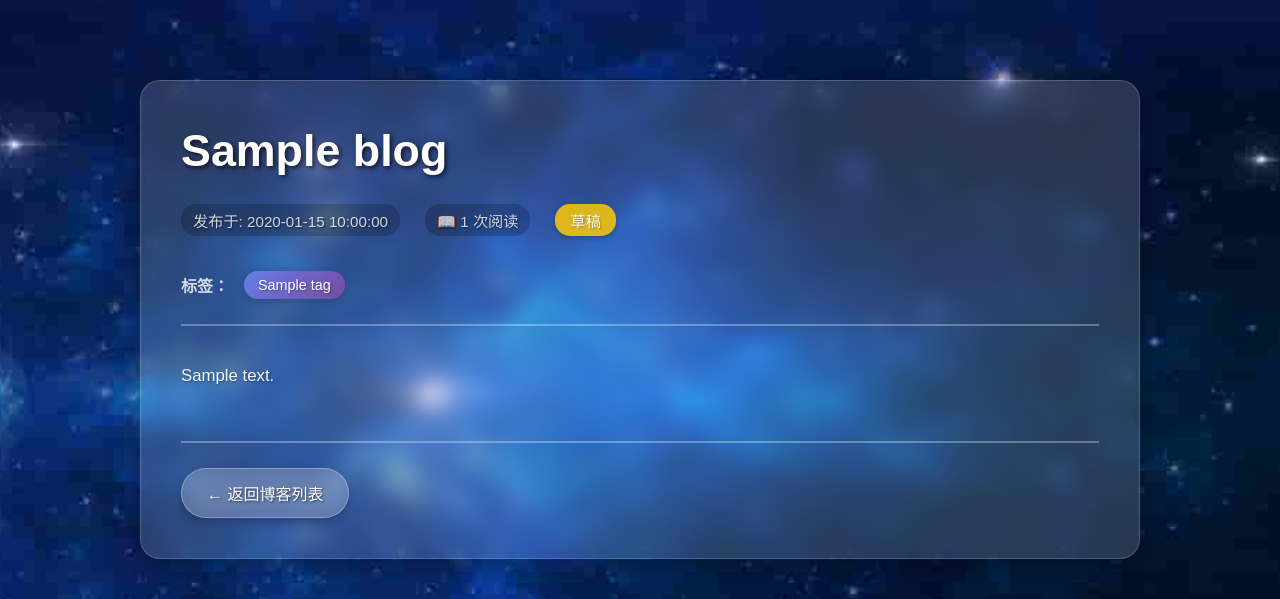
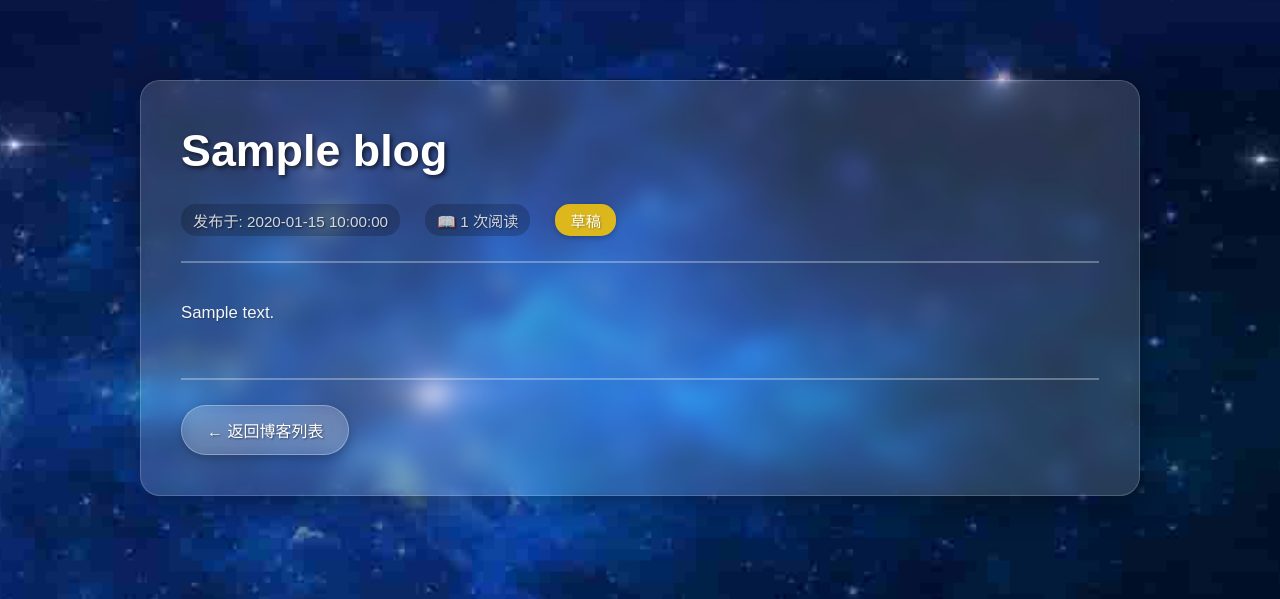
Before and after one commit to Joe-REAL-0/JoeSite, a Flask app: template templates/blog_detail.html in a window 1280 px wide. Shown: the top 599 px of the page. Run offline with Flask 3, Linux system fonts and the light colour scheme; the template is opened without the code that fills it: most values are stand-ins (such as "Sample title", 1, 10 or a date in 2020); some libraries are stand-ins or nearby versions.

Commit message:
优化了博客的显示效果

```diff
--- a/requirements.txt
+++ b/requirements.txt
@@ -17,3 +17,4 @@ Werkzeug==3.1.3
 markdown>=3.5.0
 pymdown-extensions>=10.7.0
 bleach>=6.1.0
+python-markdown-math>=0.8
--- a/static/css/html-style/blog_detail.css
+++ b/static/css/html-style/blog_detail.css
@@ -81,47 +79,6 @@ body {
     text-shadow: 1px 1px 2px rgba(0, 0, 0, 0.3);
     box-shadow: 0 2px 5px rgba(0, 0, 0, 0.2);
 }
-
-/* 标签区域样式 */
-.blog-tags-section {
-    margin-top: 20px;
-    padding-top: 15px;
-    display: flex;
-    align-items: center;
-    gap: 15px;
-    flex-wrap: wrap;
-}
-
-.tags-label {
-    font-size: 1em;
-    color: rgba(255, 255, 255, 0.8);
-    font-weight: 600;
-}
-
-.blog-tags {
-    display: flex;
-    flex-wrap: wrap;
-    gap: 8px;
-}
-
-.blog-tag {
-    display: inline-block;
-    padding: 6px 14px;
-    background: linear-gradient(135deg, #667eea 0%, #764ba2 100%);
-    border-radius: 15px;
-    font-size: 0.9em;
-    color: white;
-    font-weight: 500;
-    text-shadow: 1px 1px 2px rgba(0, 0, 0, 0.3);
-    transition: all 0.3s ease;
-    box-shadow: 0 2px 8px rgba(0, 0, 0, 0.2);
-}
-
-.blog-tag:hover {
-    transform: translateY(-2px) scale(1.05);
-    box-shadow: 0 4px 12px rgba(102, 126, 234, 0.5);
-}
-
 
 /* Markdown内容样式 */
 .markdown-body {
--- a/templates/blog_detail.html
+++ b/templates/blog_detail.html
@@ -1,71 +1,11 @@
 <!DOCTYPE html>
 <html>
-
 <head>
     <meta charset="UTF-8">
     <meta name="viewport" content="width=device-width, initial-scale=1.0, maximum-scale=1.0, user-scalable=no">
     <meta name="theme-color" content="#000000">
     <meta name="apple-mobile-web-app-capable" content="yes">
     <meta name="apple-mobile-web-app-status-bar-style" content="black-translucent">
-
-    <!-- SEO Meta Tags -->
-    <meta name="description" content="{{ blog.summary[:160] if blog.summary else (blog.title + ' - Joe的个人博客') }}">
-    <meta name="keywords"
-        content="Joe博客, {{ blog.title }}{% if blog.tags %}, {{ blog.tags|join(', ') }}{% endif %}, 技术分享">
-    <meta name="author" content="Joe">
-    <link rel="canonical" href="{{ request.url }}">
-
-    <!-- Open Graph Meta Tags -->
-    <meta property="og:title" content="{{ blog.title }} | Joe的博客">
-    <meta property="og:description"
-        content="{{ blog.summary[:200] if blog.summary else (blog.title + ' - Joe的个人博客') }}">
-    <meta property="og:type" content="article">
-    <meta property="og:url" content="{{ request.url }}">
-    <meta property="og:site_name" content="Joe的个人小站">
-    <meta property="article:published_time" content="{{ blog.created_time }}">
-    {% if blog.updated_time and blog.updated_time != blog.created_time %}
-    <meta property="article:modified_time" content="{{ blog.updated_time }}">
-    {% endif %}
-    <meta property="article:author" content="Joe">
-
-    <!-- Twitter Card Meta Tags -->
-    <meta name="twitter:card" content="summary_large_image">
-    <meta name="twitter:title" content="{{ blog.title }} | Joe的博客">
-    <meta name="twitter:description"
-        content="{{ blog.summary[:200] if blog.summary else (blog.title + ' - Joe的个人博客') }}">
-
-    <!-- JSON-LD Structured Data -->
-    <script type="application/ld+json">
-    {
-      "@context": "https://schema.org",
-      "@type": "BlogPosting",
-      "headline": "{{ blog.title }}",
-      "description": "{{ blog.summary if blog.summary else '' }}",
-      {% if blog.tags and blog.tags|length > 0 %}
-      "keywords": "{{ blog.tags|join(', ') }}",
-      {% endif %}
-      "datePublished": "{{ blog.created_time }}",
-      {% if blog.updated_time and blog.updated_time != blog.created_time %}
-      "dateModified": "{{ blog.updated_time }}",
-      {% else %}
-      "dateModified": "{{ blog.created_time }}",
-      {% endif %}
-      "author": {
-        "@type": "Person",
-        "name": "Joe"
-      },
-      "publisher": {
-        "@type": "Person",
-        "name": "Joe"
-      },
-      "mainEntityOfPage": {
-        "@type": "WebPage",
-        "@id": "{{ request.url }}"
-      },
-      "url": "{{ request.url }}"
-    }
-    </script>
-
     <link rel="icon" href="{{ url_for('static', filename='images/favicon.ico') }}" type="image/x-icon">
     <title>{{ blog.title }} | Joe的博客</title>
     <link rel="stylesheet" href="{{ url_for('static',filename = 'css/html-style/blog_detail.css' ) }}">
@@ -76,12 +16,22 @@
     <!-- 代码高亮样式 -->
     <link rel="stylesheet" href="https://cdnjs.cloudflare.com/ajax/libs/highlight.js/11.9.0/styles/github-dark.min.css">
 
-    <!-- KaTeX数学公式渲染 -->
-    <link rel="stylesheet" href="https://cdn.jsdelivr.net/npm/katex@0.16.9/dist/katex.min.css">
-    <script defer src="https://cdn.jsdelivr.net/npm/katex@0.16.9/dist/katex.min.js"></script>
-    <script defer src="https://cdn.jsdelivr.net/npm/katex@0.16.9/dist/contrib/auto-render.min.js"></script>
+    <!-- MathJax数学公式渲染 -->
+    <script>
+    MathJax = {
+        tex: {
+            inlineMath: [['$', '$'], ['\\(', '\\)']],
+            displayMath: [['$$', '$$'], ['\\[', '\\]']],
+            processEscapes: true,
+            processEnvironments: true
+        },
+        options: {
+            skipHtmlTags: ['script', 'noscript', 'style', 'textarea', 'pre', 'code']
+        }
+    };
+    </script>
+    <script src="https://cdn.jsdelivr.net/npm/mathjax@3/es5/tex-mml-chtml.js" async></script>
 </head>
-
 <body>
     <div class="CenterContainer">
         <div class="blog-detail-container glassmorphism">
@@ -98,17 +48,6 @@
                     <span class="blog-draft">草稿</span>
                     {% endif %}
                 </div>
-
-                {% if blog.tags and blog.tags|length > 0 %}
-                <div class="blog-tags-section">
-                    <span class="tags-label">标签：</span>
-                    <div class="blog-tags">
-                        {% for tag in blog.tags %}
-                        <span class="blog-tag">{{ tag }}</span>
-                        {% endfor %}
-                    </div>
-                </div>
-                {% endif %}
             </div>
 
             <div class="blog-content markdown-body">
@@ -127,23 +66,6 @@
     <!-- 代码高亮JS -->
     <script src="https://cdnjs.cloudflare.com/ajax/libs/highlight.js/11.9.0/highlight.min.js"></script>
     <script>hljs.highlightAll();</script>
-
-    <!-- KaTeX自动渲染 -->
-    <script>
-        document.addEventListener("DOMContentLoaded", function() {
-            renderMathInElement(document.body, {
-                delimiters: [
-                    {left: '$$', right: '$$', display: true},
-                    {left: '$', right: '$', display: false},
-                    {left: '\\(', right: '\\)', display: false},
-                    {left: '\\[', right: '\\]', display: true}
-                ],
-                throwOnError: false
-            });
-        });
-    </script>
-
     <script src="{{ url_for('static', filename='js/blog_detail.js') }}"></script>
 </body>
-
 </html>
--- a/templates/index.html
+++ b/templates/index.html
@@ -3,6 +3,7 @@
 <head>
     <meta charset="UTF-8">
     <meta name="viewport" content="width=device-width, initial-scale=1.0, maximum-scale=1.0, user-scalable=no">
+    <meta name="msvalidate.01" content="9884C4626BA4E65D910C18E66CD449A7" />
 
     <!-- SEO Meta Tags -->
     <meta name="description" content="欢迎来到Joe的个人网站！这里有角色介绍、技术博客、个人笔记、友情链接和留言墙。探索Joe的创作世界。">
```
Also changed, not shown: other parts of static/css/html-style/blog_detail.css (+8 -53 lines), app/utils.py (+4 -17 lines).
